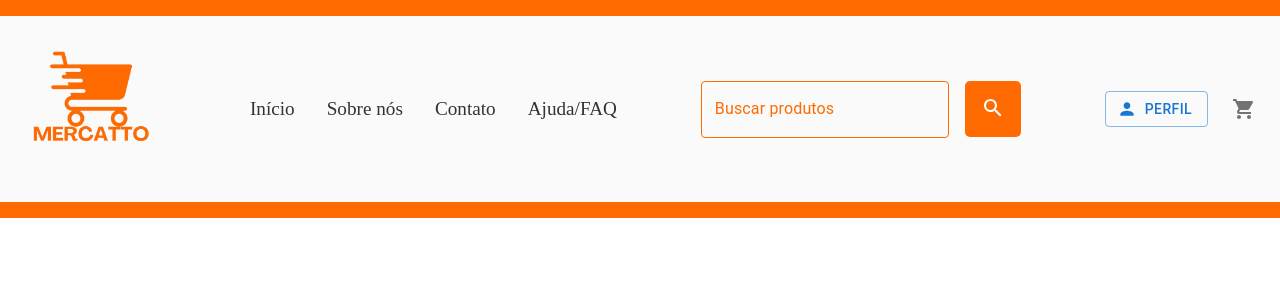
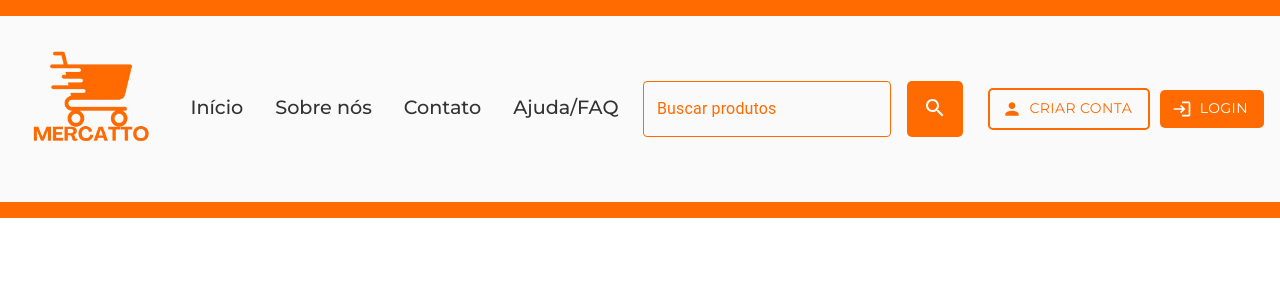
Before and after one commit to bruna-anunciacao/Mercatto, a Next.js app in the folder frontend/: page / in a window 1280 px wide. Shown: the top 300 px of the page. Built offline with nearby package versions, Linux system fonts and the light colour scheme.

Commit message:
[feat]: finish header style

```diff
--- a/frontend/src/app/layout.tsx
+++ b/frontend/src/app/layout.tsx
@@ -24,7 +24,7 @@ export default function RootLayout({
   return (
     <html lang="en">
       <body className={`${montserrat.variable} ${montserrat.variable}`}>
-        <Header loggedIn={true} />
+        <Header loggedIn={false} />
         {children}
       </body>
     </html>
--- a/frontend/src/app/ui/header/header.module.scss
+++ b/frontend/src/app/ui/header/header.module.scss
@@ -25,6 +25,7 @@
 }
 
 .wrapperNavbar {
+    @include regular-lb;
     ul {
         display: flex;
         justify-content: space-between;
@@ -53,10 +54,6 @@
     justify-content: center;
     align-items: center;
     gap: 1rem;
-    input {
-        width: 30%;
-        height: 1.5rem;
-    }
     button {
         width: 3.5rem;
         height: 3.5rem;
@@ -82,5 +79,50 @@
     display: flex;
     justify-content: center;
     align-items: center;
-    gap: 1rem;
+    gap: .6rem;
+    .profileButton, .loginButton {
+        @include regular-lb;
+        padding: .5rem 1rem;
+
+        background: var(--button-primary);
+        border: none;
+        border-radius: 5px;
+
+        color: white;
+
+        cursor: pointer;
+
+        transition: .5s;
+    }
+    .profileButton:hover, .loginButton:hover {
+        background: var(--button-hover-primary);
+        transform: scale(1.05);
+    }
+
+    .cartIcon, .logoutIcon {
+        color: var(--button-primary);
+    }
+
+    .cartIcon:hover, .logoutIcon:hover {
+        color: var(--button-hover-primary);
+    }
+
+    .registerButton {
+        @include regular-lb;
+        padding: .5rem 1rem;
+
+        background: transparent;
+        border: 2px solid var(--button-primary);
+        border-radius: 5px;
+
+        color: var(--button-primary);
+
+        cursor: pointer;
+
+        transition: .5s;
+    }
+    .registerButton:hover {
+        background: #dfdfdf;
+        transform: scale(1.05);
+    }
 }
--- a/frontend/src/app/ui/header/header.tsx
+++ b/frontend/src/app/ui/header/header.tsx
@@ -2,7 +2,7 @@
 // Components
 
 // Images
-import { Search, Person, ShoppingCart } from "@mui/icons-material";
+import { Search, Person, ShoppingCart, Login, Logout } from "@mui/icons-material";
 // Imports
 import Image from "next/image";
 import TextField from '@mui/material/TextField';
@@ -75,13 +75,14 @@ export default function Header({ loggedIn }: { loggedIn: boolean }) {
       <div className={s.wrapperButtons}>
         {loggedIn ? (
           <>
-            <Button variant="outlined" startIcon={<Person />}>Perfil</Button>
-            <IconButton><ShoppingCart /></IconButton>
+            <Button startIcon={<Person />} className={s.profileButton}>Perfil</Button>
+            <IconButton className={s.cartIcon} size="large"><ShoppingCart fontSize="large"/></IconButton>
+            <IconButton className={s.logoutIcon} size="large"><Logout fontSize="large"/></IconButton>
           </>
         ) : (
           <>
-            <button>Cadastro</button>
-            <button>Login</button>
+            <Button startIcon={<Person />} className={s.registerButton}>Criar Conta</Button>
+            <Button startIcon={<Login />} className={s.loginButton}>Login</Button>
           </>
         )}
       </div>
```
